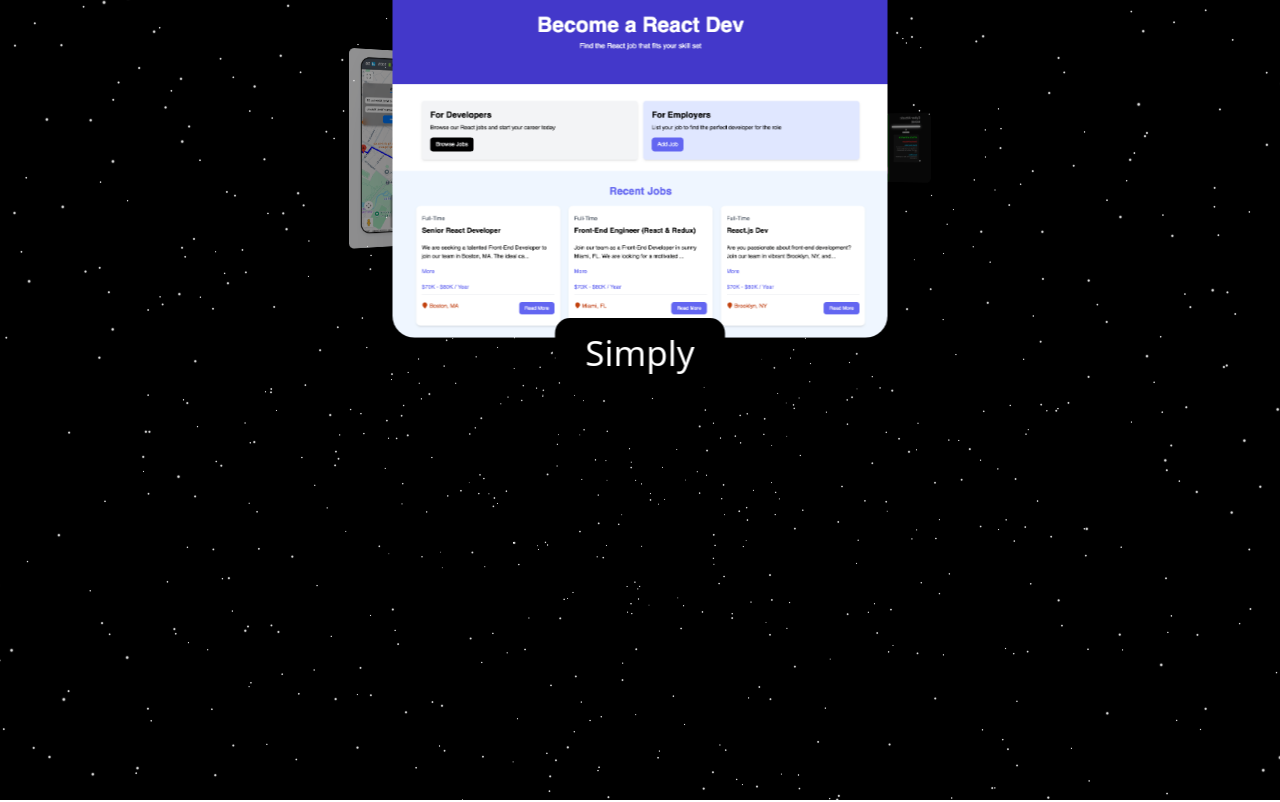
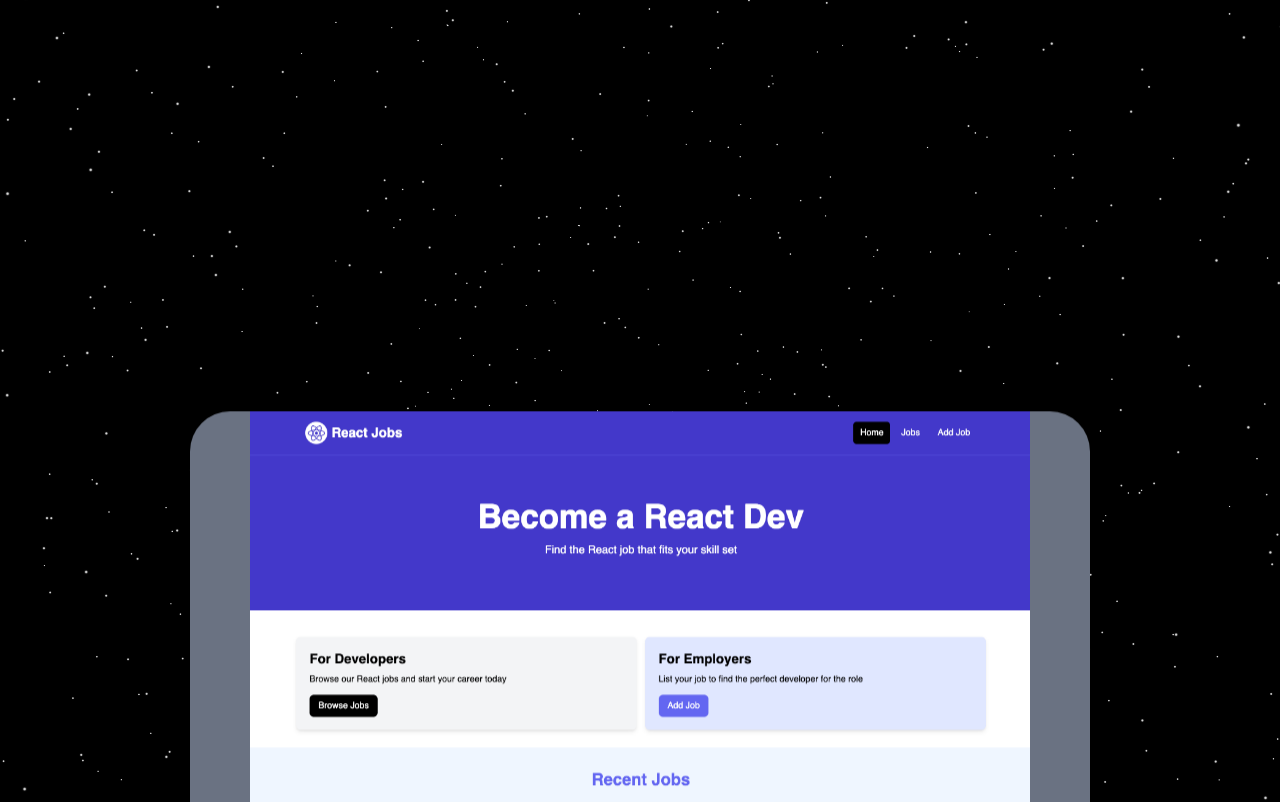
Before and after one commit to RaymondC-tech/portfolio, a Next.js app: page /projects in a window 1280 px wide. Shown: the top 802 px of the page. Built offline with nearby package versions, Linux system fonts and the light colour scheme.

Commit message:
slide finalized

```diff
--- a/src/components/ThreeSixtyCarousel.tsx
+++ b/src/components/ThreeSixtyCarousel.tsx
@@ -16,7 +16,7 @@ export default function ProjectCarousel({
   slides,
   width = 300,
   height = 200,
-  radius = 600,
+  radius = 800,
   autoRotateInterval = 5000,
 }: ThreeSixtyCarouselProps) {
   const containerRef = useRef<HTMLDivElement>(null);
@@ -220,9 +220,9 @@ export default function ProjectCarousel({
       style={{
         width: `${width}px`,
         height: `${height}px`,
-        perspective: '1000px',
+        perspective: '2000px',
       }}
-      className="relative mx-auto overflow-visible cursor-grab"
+      className="relative mx-auto overflow-visible cursor-grab mt-150"
       onMouseDown={handlePointerDown}
       onTouchStart={handlePointerDown}
     >
@@ -235,26 +235,35 @@ export default function ProjectCarousel({
         }}
       >
         {slides.map((slide, idx) => {
+          const thumbW = Math.round(width * 0.6)
+          const thumbH = Math.round(height * 0.6)
           const thisAngle = idx * anglePerSlide;
           const isFront = idx === frontIndex;
           return (
             <div
               key={slide.id}
-              className="absolute inset-0 flex items-center justify-center"
+              className="flex-col absolute inset-0 flex items-center justify-center"
               style={{
                 transform: `rotateY(${thisAngle}deg) translateZ(${radius}px)`,
               }}
             >
-              <div className="relative flex flex-col items-center">
+              <div className={`rounded-lg overflow-hidden bg-gray-500
+                    transform transition-transform duration-500
+                    ${isFront ? 'scale-300 shadow-3xl' : 'scale-80 opacity-60'}
+              `}
+                  style={{ width: `${thumbW}px`, height: `${thumbH}px`}}
+                  >
                 <Image
                   src={slide.imgSrc}
                   alt={slide.title}
-                  width={Math.round(width * 0.6)}
-                  height={Math.round(height * 0.6)}
+                  width={thumbW}
+                  height={thumbH}
+                  quality={100}
                   className={`
-                    object-cover rounded-lg transition-transform duration-300
-                    ${isFront ? 'scale-110 shadow-2xl' : 'scale-90 opacity-60'}
+                     rounded-lg  object-contain w-full h-full
+                    ${isFront ? 'scale-100 shadow-2xl' : 'scale-90 opacity-60'}
                   `}
+                  priority={isFront}
                   onMouseEnter={() => {
                     if (isFront) containerRef.current?.classList.add('cursor-pointer');
                   }}
@@ -262,14 +271,14 @@ export default function ProjectCarousel({
                     if (isFront) containerRef.current?.classList.remove('cursor-pointer');
                   }}
                 />
-                {isFront && (
-                  <div className="absolute bottom-[-1.5rem] text-center">
-                    <span className="bg-black bg-opacity-50 text-white px-3 py-1 rounded-md text-sm">
+              </div>
+              {isFront && (
+                  <div className="mt-5 text-center">
+                    <span className="bg-black bg-opacity-50 text-white px-2 py-1 rounded-md text-sm">
                       {slide.title}
                     </span>
                   </div>
                 )}
-              </div>
             </div>
           );
         })}
```
